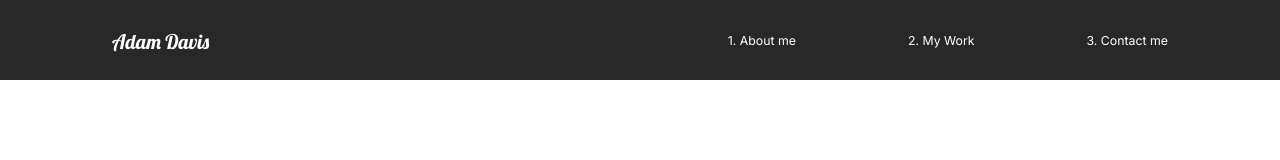
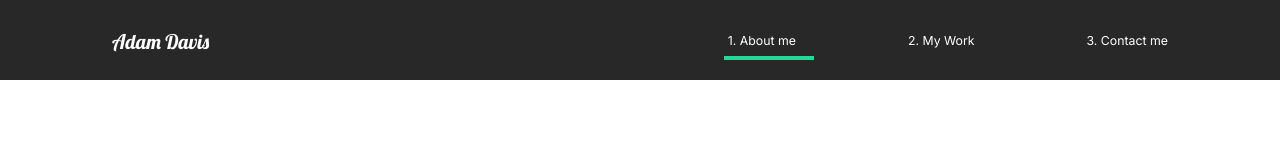
Before and after one commit to AdamDavisDeveloper/react-portfolio, a React (Create React App) app: page /contact in a window 1280 px wide. Shown: the top 160 px of the page. Built offline with nearby package versions, Linux system fonts and the light colour scheme.

Commit message:
add line animation - about page nav

```diff
--- a/src/components/Nav.js
+++ b/src/components/Nav.js
@@ -16,6 +16,11 @@ const Nav = () => {
       <ul>
         <li>
           <Link to="/">1. About me</Link>
+          <Line
+            transition={{ duration: 0.75 }}
+            initial={{ width: "0%" }}
+            animate={{ width: "50%" }}
+          />
         </li>
         <li>
           <Link to="/work">2. My Work</Link>
@@ -83,10 +88,13 @@ const StyledNav = styled.div`
     }
   }
 `;
-
+// eslint-disable-next-line
 const Line = styled(motion.div)`
   height: 0.3rem;
   background: #23d997;
+  width: 0%;
+  position: absolute;
+  bottom: -80%;
+  left: 60%;
 `;
-
 export default Nav;
```
Also changed, not shown: 1 other file (tests, documents, lock files or other folders).
